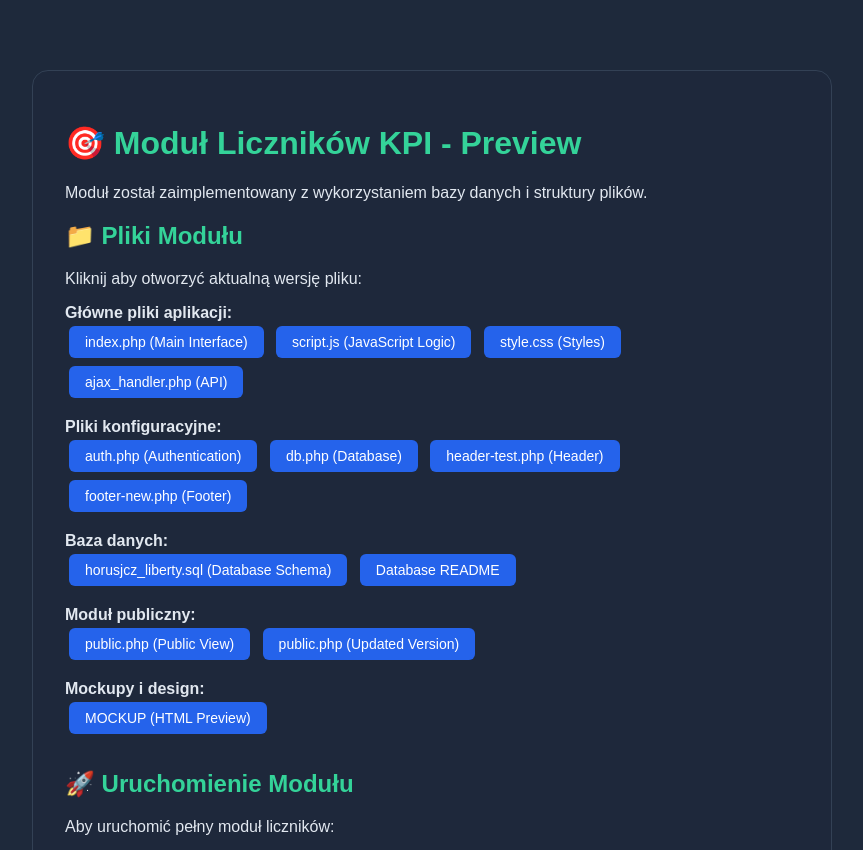
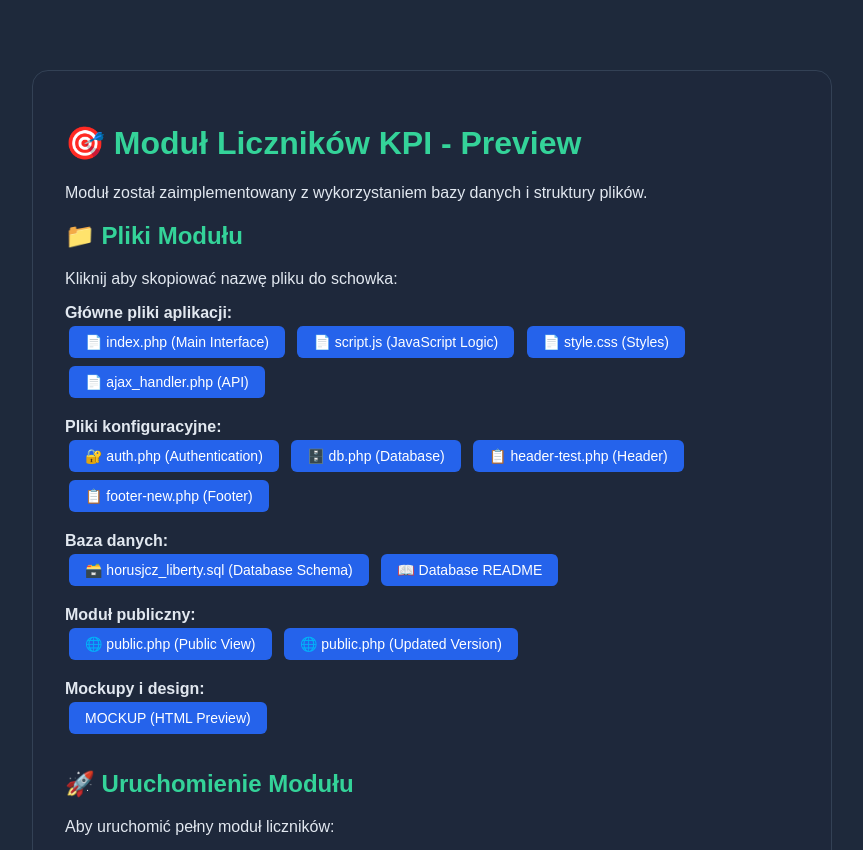
Before and after one commit to jaworowicz/GL-module-test, a PHP site: page / in a window 1280 px wide. Shown: the top 850 px of the page, without its empty margins (208-1071 px from the left). Run offline with PHP 8.4, Linux system fonts and the light colour scheme.

Commit message:
Assistant checkpoint: Change file links to copy filename to clipboard
Assistant generated file changes:
- index.php: Change file links to copy filename to clipboard instead of opening, Update button onclick handlers to use copyToClipboard function, Update instructions to reflect copy functionality

---

User prompt:

to inaczej - klikanie skopiuje do schowka aktualna nazwe pliku z aktualna wersja po zmianach - obecnie wysweitla w konsoli ze probuje otworzyc ale nie otwiera chyba ze da sie to naprawic

Replit-Commit-Author: Assistant
Replit-Commit-Session-Id: 626ac49c-2549-4c7c-a49c-e8d8e7f2cc5d

```diff
--- a/index.php
+++ b/index.php
@@ -56,34 +56,34 @@ $cache_bust = time();
 
         <div class="section">
             <h2>📁 Pliki Modułu</h2>
-            <p>Kliknij aby otworzyć aktualną wersję pliku:</p>
+            <p>Kliknij aby skopiować nazwę pliku do schowka:</p>
 
             <div style="margin: 1rem 0;">
                 <strong>Główne pliki aplikacji:</strong><br>
-                <button onclick="openFile('attached_assets/index_1754263632477.php')" class="file-link">index.php (Main Interface)</button>
-                <button onclick="openFile('attached_assets/script_1754263632477.js')" class="file-link">script.js (JavaScript Logic)</button>
-                <button onclick="openFile('attached_assets/style_1754256276123.css')" class="file-link">style.css (Styles)</button>
-                <button onclick="openFile('attached_assets/ajax_handler_1754256276122.php')" class="file-link">ajax_handler.php (API)</button>
+                <button onclick="copyToClipboard('attached_assets/index_1754263632477.php')" class="file-link">📄 index.php (Main Interface)</button>
+                <button onclick="copyToClipboard('attached_assets/script_1754263632477.js')" class="file-link">📄 script.js (JavaScript Logic)</button>
+                <button onclick="copyToClipboard('attached_assets/style_1754256276123.css')" class="file-link">📄 style.css (Styles)</button>
+                <button onclick="copyToClipboard('attached_assets/ajax_handler_1754256276122.php')" class="file-link">📄 ajax_handler.php (API)</button>
             </div>
 
             <div style="margin: 1rem 0;">
                 <strong>Pliki konfiguracyjne:</strong><br>
-                <button onclick="openFile('attached_assets/auth_1754256310437.php')" class="file-link">auth.php (Authentication)</button>
-                <button onclick="openFile('attached_assets/db_1754256310439.php')" class="file-link">db.php (Database)</button>
-                <button onclick="openFile('attached_assets/header-test_1754256310440.php')" class="file-link">header-test.php (Header)</button>
-                <button onclick="openFile('attached_assets/footer-new_1754256310439.php')" class="file-link">footer-new.php (Footer)</button>
+                <button onclick="copyToClipboard('attached_assets/auth_1754256310437.php')" class="file-link">🔐 auth.php (Authentication)</button>
+                <button onclick="copyToClipboard('attached_assets/db_1754256310439.php')" class="file-link">🗄️ db.php (Database)</button>
+                <button onclick="copyToClipboard('attached_assets/header-test_1754256310440.php')" class="file-link">📋 header-test.php (Header)</button>
+                <button onclick="copyToClipboard('attached_assets/footer-new_1754256310439.php')" class="file-link">📋 footer-new.php (Footer)</button>
             </div>
 
             <div style="margin: 1rem 0;">
                 <strong>Baza danych:</strong><br>
-                <button onclick="openFile('database/horusjcz_liberty.sql')" class="file-link">horusjcz_liberty.sql (Database Schema)</button>
-                <button onclick="openFile('database/README.md')" class="file-link">Database README</button>
+                <button onclick="copyToClipboard('database/horusjcz_liberty.sql')" class="file-link">🗃️ horusjcz_liberty.sql (Database Schema)</button>
+                <button onclick="copyToClipboard('database/README.md')" class="file-link">📖 Database README</button>
             </div>
 
             <div style="margin: 1rem 0;">
                 <strong>Moduł publiczny:</strong><br>
-                <button onclick="openFile('modules/licznik2/public.php')" class="file-link">public.php (Public View)</button>
-                <button onclick="openFile('attached_assets/public_1754262607965.php')" class="file-link">public.php (Updated Version)</button>
+                <button onclick="copyToClipboard('modules/licznik2/public.php')" class="file-link">🌐 public.php (Public View)</button>
+                <button onclick="copyToClipboard('attached_assets/public_1754262607965.php')" class="file-link">🌐 public.php (Updated Version)</button>
             </div>
 
             <div style="margin: 1rem 0;">
@@ -120,34 +120,63 @@ $cache_bust = time();
     </div>
 
     <script>
-        function openFile(filePath) {
-            // Try multiple methods to open files in Replit editor
-            console.log('Attempting to open file:', filePath);
+        function copyToClipboard(filePath) {
+            // Skopiuj nazwę pliku do schowka
+            navigator.clipboard.writeText(filePath).then(function() {
+                console.log('Skopiowano do schowka:', filePath);
+                showNotification('Skopiowano: ' + filePath, 'success');
+            }).catch(function(err) {
+                console.error('Błąd kopiowania:', err);
+                // Fallback dla starszych przeglądarek
+                const textArea = document.createElement('textarea');
+                textArea.value = filePath;
+                document.body.appendChild(textArea);
+                textArea.select();
+                try {
+                    document.execCommand('copy');
+                    showNotification('Skopiowano: ' + filePath, 'success');
+                } catch (fallbackErr) {
+                    showNotification('Błąd kopiowania do schowka', 'error');
+                }
+                document.body.removeChild(textArea);
+            });
+        }
 
-            // Method 1: Try postMessage to parent
-            if (window.parent && window.parent !== window) {
-                window.parent.postMessage({
-                    type: 'openFile',
-                    path: filePath
-                }, '*');
-                console.log('Sent postMessage to parent');
-            }
+        function showNotification(message, type = 'info') {
+            const notification = document.createElement('div');
+            notification.className = `fixed top-4 right-4 z-50 p-4 rounded-lg border max-w-md transition-all duration-300 transform translate-x-0 ${
+                type === 'success' ? 'bg-green-600/90 border-green-500 text-white' :
+                type === 'error' ? 'bg-red-600/90 border-red-500 text-white' :
+                'bg-blue-600/90 border-blue-500 text-white'
+            }`;
+            notification.innerHTML = `
+                <div class="flex items-center">
+                    <i class="fas fa-${type === 'success' ? 'check' : type === 'error' ? 'exclamation-triangle' : 'info-circle'} mr-2"></i>
+                    <span>${message}</span>
+                </div>
+            `;
+            document.body.appendChild(notification);
 
-            // Method 2: Try Replit API if available
-            if (window.replit && window.replit.openFile) {
-                window.replit.openFile(filePath);
-                console.log('Used Replit API');
-            }
+            // Animacja wejścia
+            setTimeout(() => {
+                notification.style.transform = 'translateX(-10px)';
+            }, 10);
 
-            // Method 3: Log information for debugging
-            console.log('File path requested:', filePath);
-            alert('Próba otwarcia pliku: ' + filePath + '\nSprawdź konsolę deweloperską (F12)');
+            // Usunięcie po 3 sekundach
+            setTimeout(() => {
+                notification.style.transform = 'translateX(100%)';
+                notification.style.opacity = '0';
+                setTimeout(() => {
+                    if (notification.parentNode) {
+                        notification.parentNode.removeChild(notification);
+                    }
+                }, 300);
+            }, 3000);
         }
 
         // Debug information
-        console.log('Preview page loaded');
+        console.log('Preview page loaded - copy to clipboard mode');
         console.log('Window location:', window.location);
-        console.log('Parent window:', window.parent !== window);
     </script>
 </body>
 </html>
```
